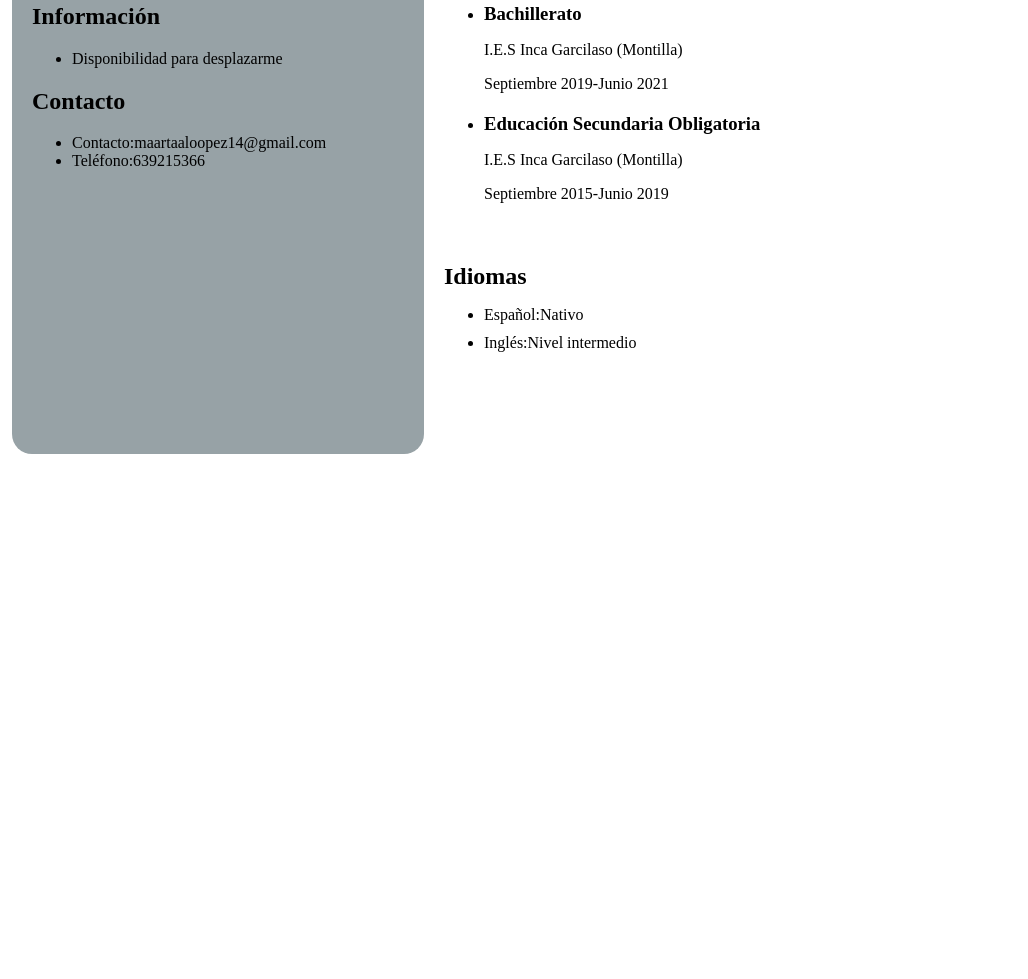
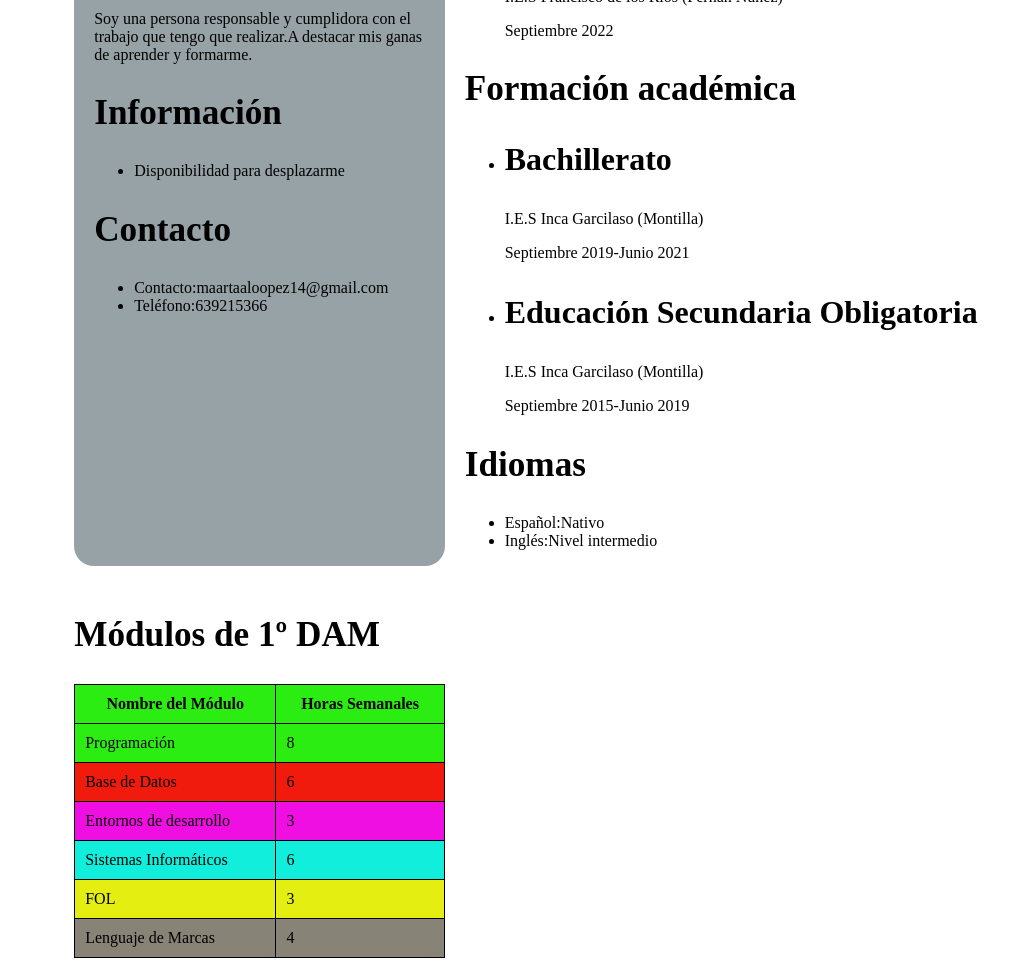
Before and after one commit to martaalopez/Aprendiendo-Sass, a plain HTML site: page webresponsiva CV/cv.html in a window 1280 px wide. Shown: the part 230-1209 px from the top of the page, without its empty margins (0-1028 px from the left). Before the commit the page ends 800 px from the top, so only its background shows below. Drawn offline with Linux system fonts and the light colour scheme.

Commit message:
segundoejer

```diff
--- a/webresponsiva CV/cv.html
+++ b/webresponsiva CV/cv.html
@@ -49,16 +49,48 @@
             <p>Septiembre 2015-Junio 2019</p>
           </li>
         </ul>
-
+        <h2>Idiomas</h2>
+        <ul>
+            <li>Español:Nativo</li>
+            <li>Inglés:Nivel intermedio</li>
+        </ul>
     </div>
 
-    <div class="item9">
-    <h2>Idiomas</h2>
-    <ul>
-        <li>Español:Nativo</li>
-        <li>Inglés:Nivel intermedio</li>
-    </ul>
-    </div>
-    </div>
+<div class="modulos">
+    <h2>Módulos de 1º DAM</h2>
+    <table>
+        <tr>
+            <th>Nombre del Módulo</th>
+            <th>Horas Semanales</th>
+        </tr>
+        <tbody>
+        <tr>
+            <td>Programación</td>
+            <td>8</td>
+        </tr>
+        <tr>
+            <td>Base de Datos</td>
+            <td>6</td>
+        </tr>
+        <tr>
+            <td>Entornos de desarrollo</td>
+            <td>3</td>
+        </tr>
+        <tr>
+            <td>Sistemas Informáticos</td>
+            <td>6</td>
+        </tr>
+        <tr>
+            <td>FOL</td>
+            <td>3</td>
+        </tr>
+        <tr>
+            <td>Lenguaje de Marcas</td>
+            <td>4</td>
+        </tr>
+        </tbody>
+    </table>
+</div>
+</div>
 </body>
 </html>
--- a/webresponsiva CV/style.scss
+++ b/webresponsiva CV/style.scss
@@ -1,25 +1,52 @@
 $bg-color: #fff;
 $main-color: #97a2a6;
 $radio-bordes: 20px;
+$fondo-color: #2ced11, #f11b0d, #ef0fe2, #11eedc, #e5ee11, #888377, #f0960e;
+$font-sizes: (
+        h1: 2.3rem,
+        h2: 2.2rem,
+        h3: 2rem,
+        h4: 1.5rem,
+        h5: 1.25rem,
+        h6: 1rem
+);
+$breakpoint: (
+        mobile: 650px,
+         tablet: 768px,
+        desktop: 992px
+);
 
-$small-screen: 576px;
-$medium-screen: 768px;
-$large-screen: 992px;
+$body-color: #fff;
 
 body {
   background-color: $bg-color;
 }
-
+@each $tag, $size in $font-sizes {
+  #{$tag} {
+    font-size: $size;
+  }
+}
+@function calcularAnchura($breakpoint) {
+  @if $breakpoint == "desktop" {
+    @return 992 px;
+  } @else if $breakpoint == "mobile" {
+    @return 576px;
+  } @else if $breakpoint == "tablet" {
+    @return  768px;
+  }
+}
 .wrapper {
-  border: 4px solid $bg-color;
-  margin: auto;
+  width: calcularAnchura("desktop");
+  border: solid $bg-color;
+  margin-left:5%;
+  margin-right:5%;
   display: grid;
   grid-template-columns: 1fr 2fr;
   grid-template-rows: repeat(3, 1fr);
   grid-template-areas:
     "n1 n4"
     "n1 n4"
-    "n1 n9";
+   "n10 0";
   gap: 20px;
   background: $bg-color;
 
@@ -27,65 +54,32 @@ body {
     background: $main-color;
     grid-area: n1;
     border-radius: $radio-bordes;
-    border: 2px ;
+    border: 2px;
     padding: 20px;
   }
 
   .item4 {
     grid-area: n4;
-    h1 {
-      margin-bottom: 10px;
-    }
-    h2 {
-      margin: 20px 0 10px;
-    }
-    ul {
-      margin-bottom: 20px;
-      li {
-        margin-bottom: 10px;
-        h3 {
-          margin-bottom: 5px;
-        }
-        p {
-          margin-bottom: 5px;
-        }
-      }
-    }
   }
+
 
   .item5 {
     background: $main-color;
     grid-area: n5;
-    p {
-      margin-bottom: 10px;
-    }
   }
 
-  .item9 {
-    grid-area: n9;
-    h2 {
-      margin: 20px 0 10px;
-    }
-    ul {
-      margin-bottom: 20px;
-      li {
-        margin-bottom: 10px;
-      }
-    }
-  }
-
-  @media only screen and (max-width: $small-screen) {
+  @media screen and (max-width: #{map-get($breakpoint, "mobile")}) {
+    width: calcularAnchura("mobile");
     grid-template-areas:
-      "n1"
-      "n4"
-      "n5"
-      "n9";
-    grid-template-columns: 1fr;
-    grid-template-rows: auto;
+      "n1 "
+      "n4 "
+      "n5 "
+      "n10 ";
+    grid-template-columns:1fr !important;
 
     .item1 {
       text-align: center;
-      padding: 10px;
+
       ul li {
         list-style-type: none;
       }
@@ -93,9 +87,11 @@ body {
 
     .item4 {
       text-align: center;
+
       h1 {
-        margin-top: 20px;
+        margin-top: 50px;
       }
+
       ul li {
         list-style-type: none;
       }
@@ -103,24 +99,32 @@ body {
 
     .item5 {
       text-align: center;
-      margin-bottom: 20px;
+      margin-bottom: 50px;
     }
 
-    .item9 {
-        text-align: center;
-      ul li {
-        list-style-type: none;
+  }
+
+  .modulos {
+    grid-area: n10;
+
+    table {
+      border-collapse: collapse;
+      width: 100%;
+    }
+
+    th, td {
+      border: 1px solid black;
+      padding: 10px;
+    }
+
+    tbody tr {
+      $total-colores: length($fondo-color);
+      @for $i from 1 through $total-colores {
+        &:nth-child(#{2*$total-colores}n+#{$i}) {
+          background-color: nth($fondo-color, $i);
+        }
       }
     }
-  }
 
-  @media only screen and (min-width: $medium-screen) and (max-width: $large-screen) {
-    grid-template-columns: 1fr 1fr;
-    list-style-type: none;
-
-    .item5 {
-      margin-bottom: 0;
-      list-style-type: none;
-    }
   }
 }
```
Also changed, not shown: webresponsiva CV/style.css, 1 other file.
